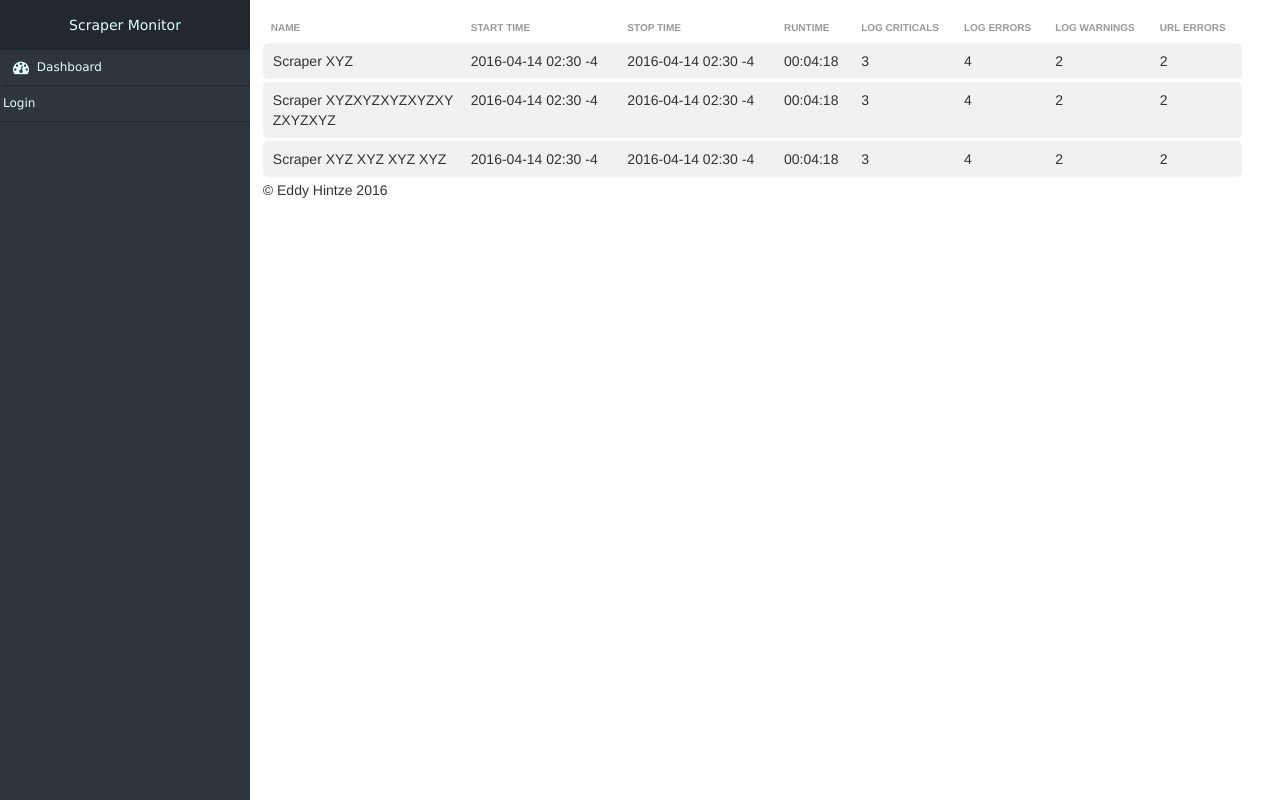
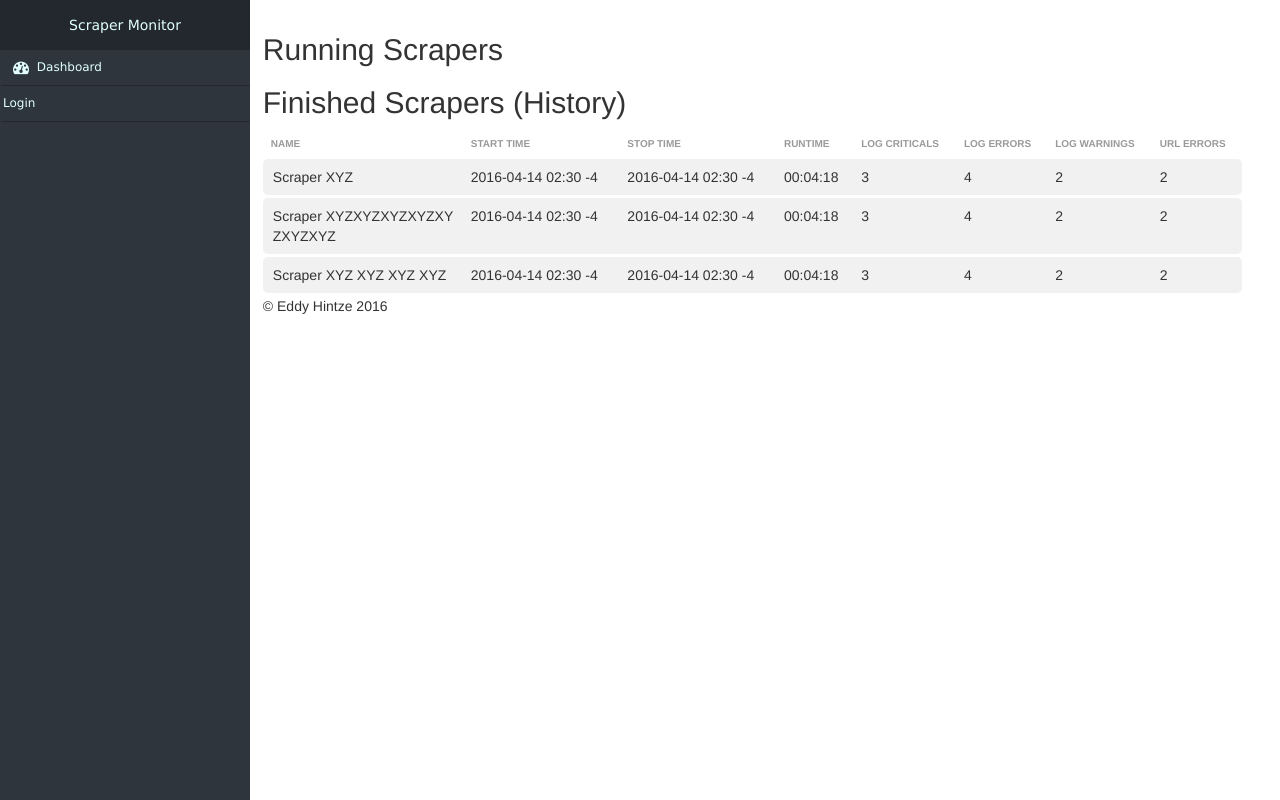
Before and after one commit to xtream1101/scraper-monitor, a Python web app: template templates/data/scrapers.html in a window 1280 px wide. Run offline with Jinja, Linux system fonts and the light colour scheme; the template is opened without the code that fills it, so the values that code supplies are empty; some libraries are stand-ins or nearby versions.

Commit message:
Added Host config. Added realtime scraper data back for now

```diff
--- a/main.py
+++ b/main.py
@@ -49,4 +49,4 @@ def before_first_request():
     db.session.commit()
 
 if __name__ == '__main__':
-    socketio.run(app, port=app.config.get('PORT'), debug=app.config.get('DEBUG'))
+    socketio.run(app, host=app.config.get('HOST'), port=app.config.get('PORT'), debug=app.config.get('DEBUG'))
--- a/templates/data/scrapers.html
+++ b/templates/data/scrapers.html
@@ -1,6 +1,16 @@
 {% extends "layout.html" %}
 {% block body %}
 <div id="main">
+
+<h2>Running Scrapers</h2>
+    <div id="running">
+
+    </div>
+    <h2>Finished Scrapers (History)</h2>
+    <div id="finished">
+
+    </div>
+
     <div class="accordion-table">
         <table class="table">
             <thead>
```
